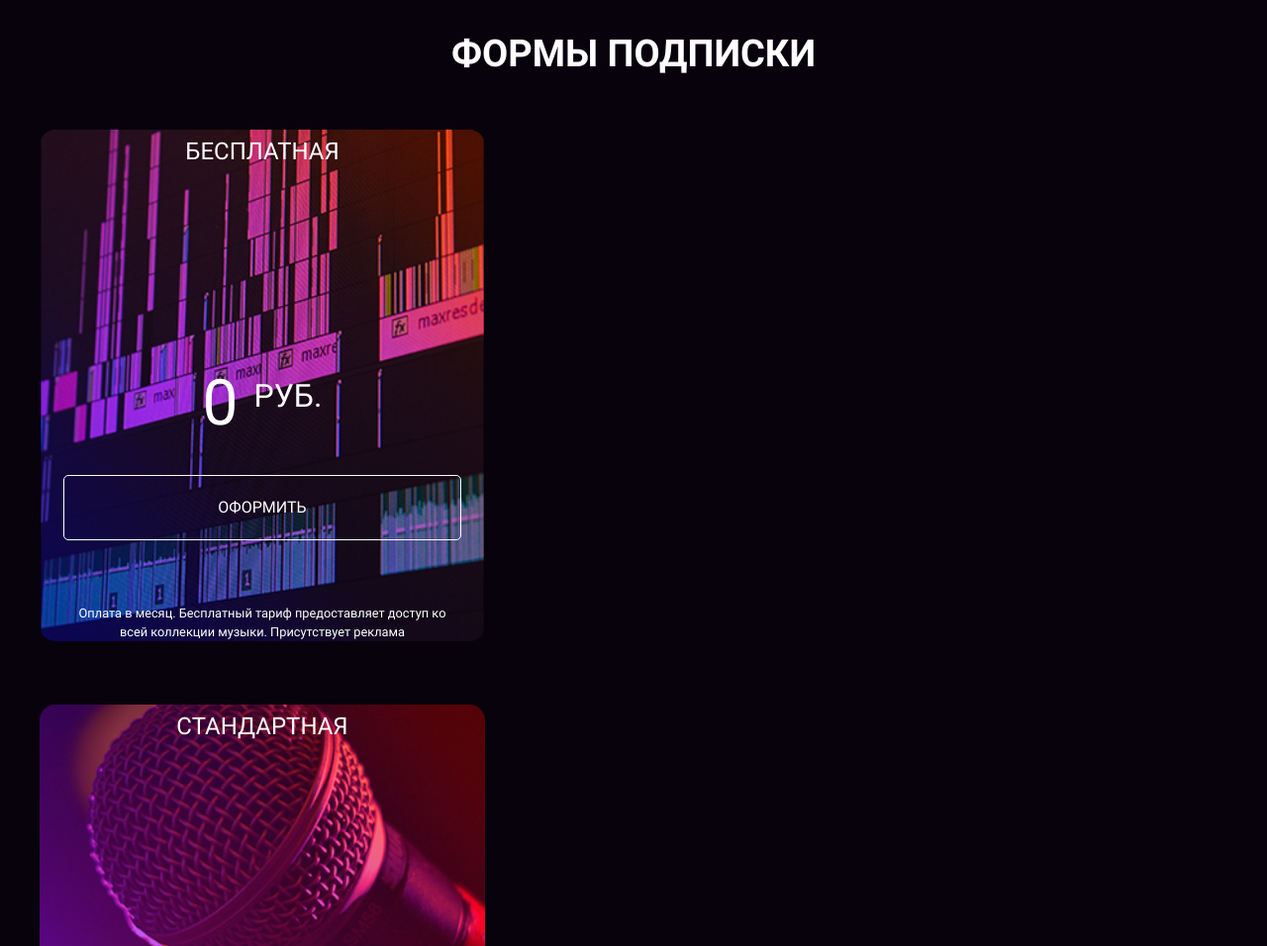
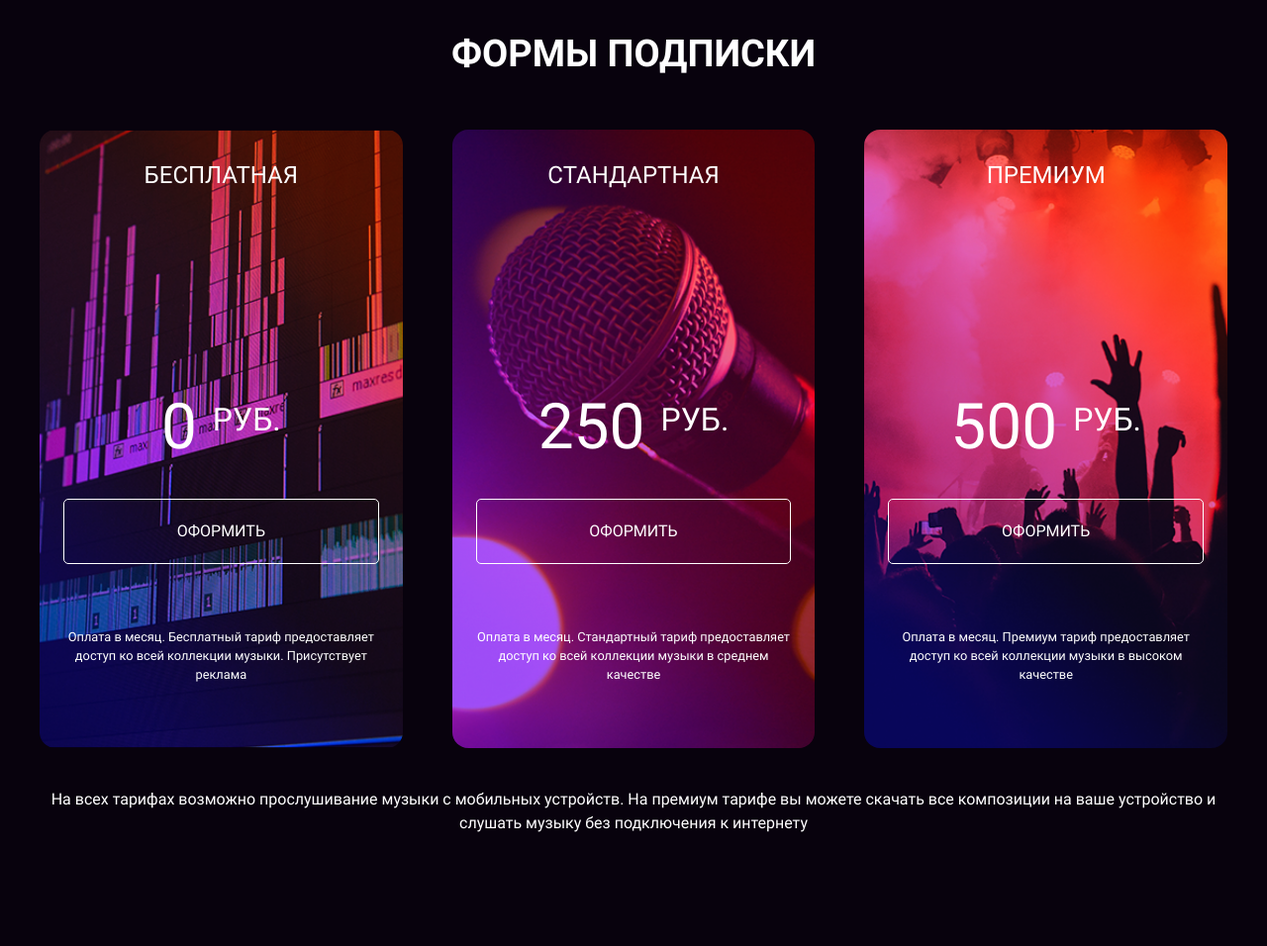
Before and after one commit to Teihden/layout-designer-project-56, a website: page src/index.html in a window 1280 px wide. Shown: the part 820-1776 px from the top of the page at 99% size. Drawn offline with Linux system fonts and the light colour scheme.

Commit message:
Fix №4

```diff
--- a/src/scss/general.scss
+++ b/src/scss/general.scss
@@ -57,7 +57,7 @@ body {
   margin: 0 auto;
 }
 
-container-flex-pricing {
+.container-flex-pricing {
   @include container-flex-new(50, 50, center);
 }
 
```
Also changed, not shown: src/css/app.css.
